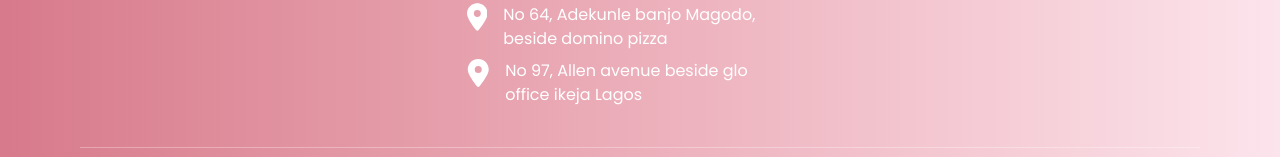
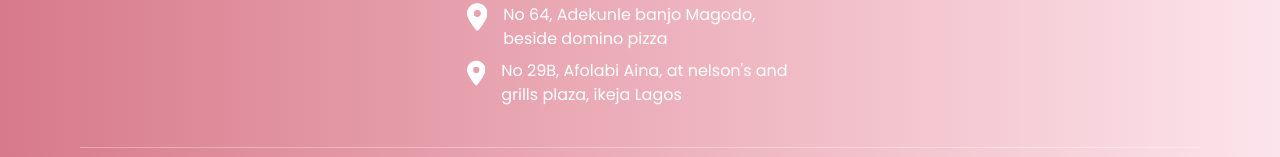
Before and after one commit to Niyi0904/nails_by_ronnie, a Next.js app in the folder client/: page /my-bookings in a window 1280 px wide. Shown: the part 755-912 px from the top of the page. Built offline with nearby package versions, Linux system fonts and the light colour scheme; no server answers.

Commit message:
Changed current address to new address

```diff
--- a/client/src/components/booking/steps/service-type-step.tsx
+++ b/client/src/components/booking/steps/service-type-step.tsx
@@ -18,7 +18,7 @@ const services = [
   },
   {
     id: "2",
-    name: "ONSITE - No 97, Allen avenue beside glo office ikeja Lagos",
+    name: "ONSITE - No 29B, Afolabi Aina, at nelson's and grills plaza, ikeja Lagos",
     price: 3000,
     image: "/services/pedicure.jpg",
     note: ''
--- a/client/src/components/footer.tsx
+++ b/client/src/components/footer.tsx
@@ -66,7 +66,7 @@ export default function footer() {
               <FaLocationDot className="h-7 w-7"/>No 64, Adekunle banjo Magodo, beside domino pizza
             </div>
             <div className="flex gap-4">
-              <FaLocationDot className="h-7 w-7"/>No 97, Allen avenue beside glo office ikeja Lagos
+              <FaLocationDot className="h-7 w-7"/>No 29B, Afolabi Aina, at nelson's and grills plaza, ikeja Lagos
             </div>
           </div>
         </div>
```
